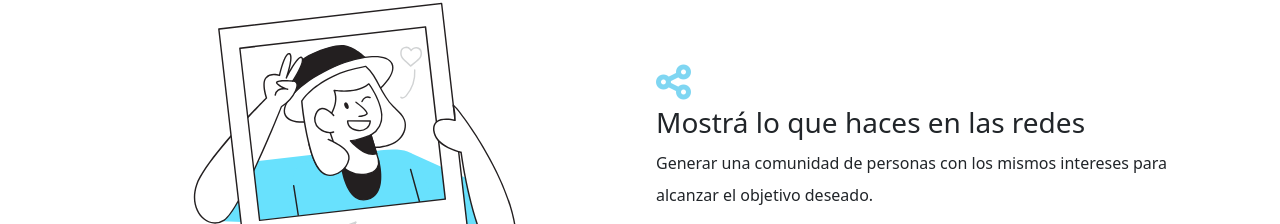
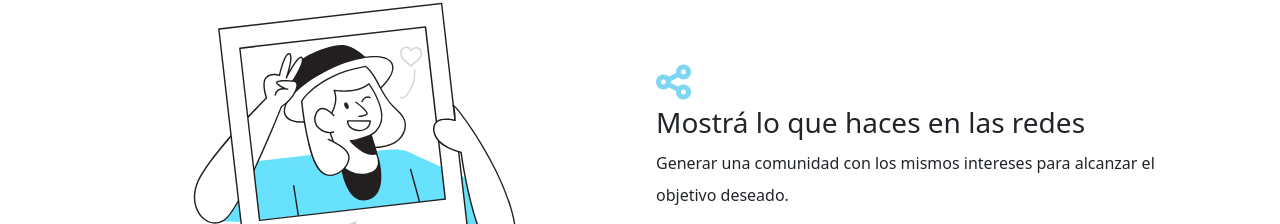
Before and after one commit to luigi970/Luigi.Dev, a website: page index.html in a window 1280 px wide. Shown: the part 2607-2831 px from the top of the page. Drawn offline with Linux system fonts and the light colour scheme; a web font is replaced by a local one.

Commit message:
text correction

```diff
--- a/index.html
+++ b/index.html
@@ -235,7 +235,7 @@
                         <div class="icon d-block fa-solid fa-share-nodes"></div>
                         <h3 class="display-3--title mt-1">Mostrá lo que haces en las redes</h3>
                         <p class="lh-lg">
-                            Generar una comunidad de personas con los mismos intereses para alcanzar el objetivo deseado.
+                            Generar una comunidad con los mismos intereses para alcanzar el objetivo deseado.
                         </p>
                         <button type="button" onclick="location.href = '#formContacto'; return false;" class="rounded-pill btn-rounded border-primary">Vamos a eso
                             <span>
```
